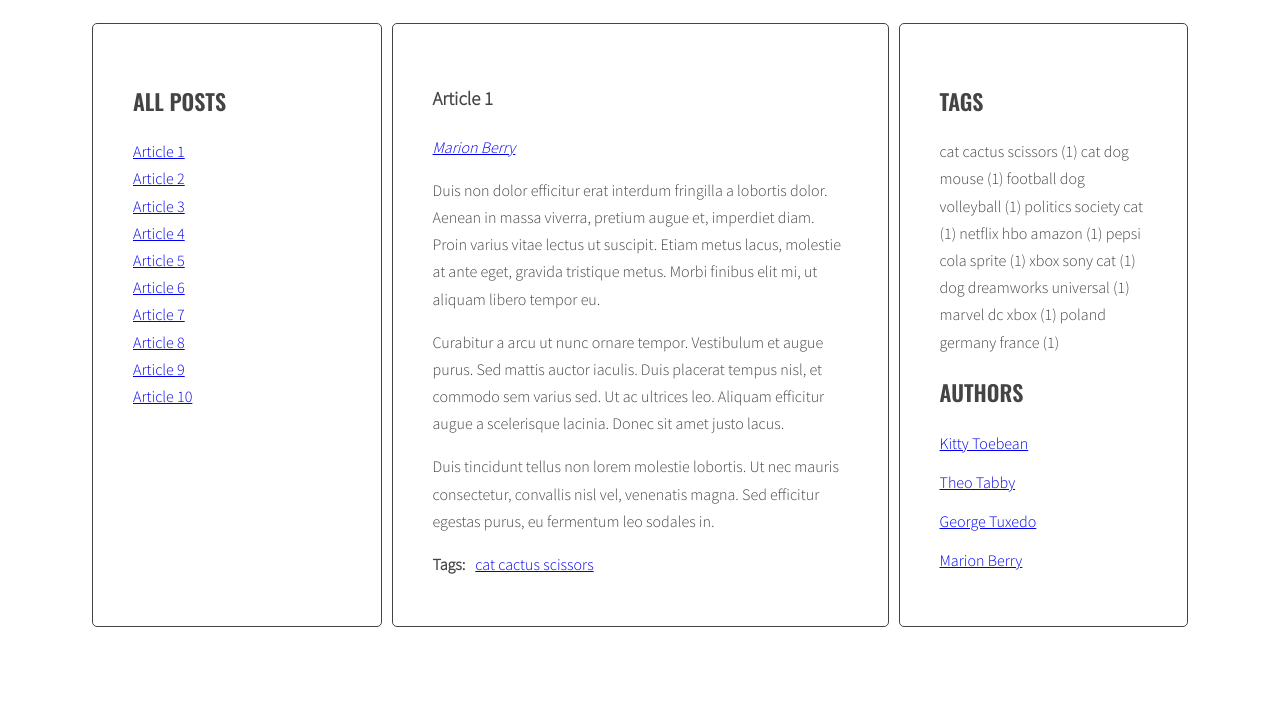
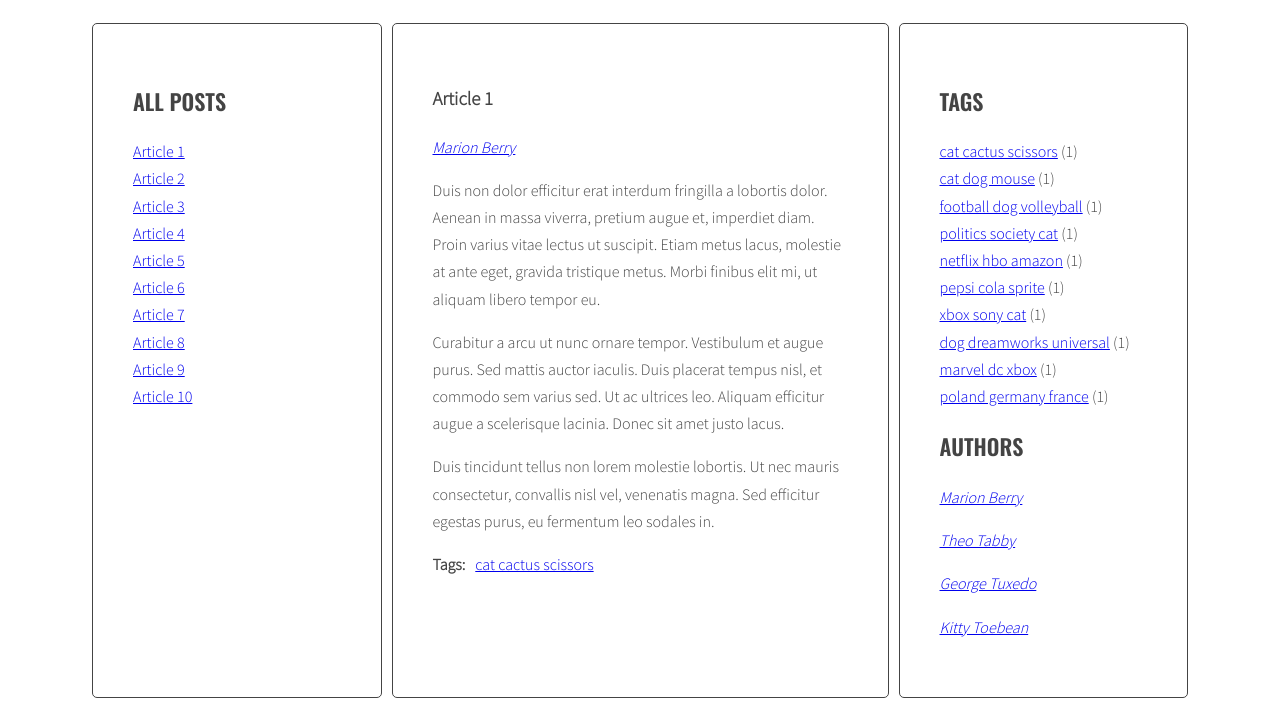
Before and after one commit to wojnoski/javascript-blog, a website: page index.html in a window 1280 px wide. Shown: the part 220-926 px from the top of the page. Before the commit the page ends 855 px from the top, so only its background shows below. Drawn offline with nearby package versions, Linux system fonts and the light colour scheme.

Commit message:
Add authors cloud tags

```diff
--- a/index.html
+++ b/index.html
@@ -204,26 +204,7 @@
                   </ul>
                   <h2 class="section-title">Authors</h2>
                   <ul class="list authors">
-                    <li>
-                      <a href="#">
-                        <span class="author-name">Kitty Toebean</span>
-                      </a>
-                    </li>
-                    <li>
-                      <a href="#">
-                        <span class="author-name">Theo Tabby</span>
-                      </a>
-                    </li>
-                    <li>
-                      <a href="#">
-                        <span class="author-name">George Tuxedo</span>
-                      </a>
-                    </li>
-                    <li>
-                      <a href="#">
-                        <span class="author-name">Marion Berry</span>
-                      </a>
-                    </li>
+
                   </ul>
                 </aside>
               </main>
--- a/js/script.js
+++ b/js/script.js
@@ -45,7 +45,10 @@ const titleClickHandler = function(event){
 const optArticleSelector = '.post',
   optTitleSelector = '.post-title',
   optTitleListSelector = '.titles',
-  optTagsListSelector = '.tags.list';
+  optTagsListSelector = '.tags.list',
+  optCloudClassCount = 5,
+  optCloudClassPrefix = 'tag-size-',
+  optAuthorsListSelector = '.authors';
 
 function generateTitleLinks(customSelector = ''){
 
@@ -104,6 +107,33 @@ generateTitleLinks();
 
 const optArticleTagSelector = '.post-tags .list';
 
+function calculateTagsParams(tags){
+  const params = {
+    min: 0,
+    max: 99999
+  }
+  for (let tag in tags){
+    if (tags[tag]>params.max){
+      params.min = tags[tag];
+    }
+    if(tags[tag]<params.min){
+      params.min = tags[tag];
+    }
+    console.log(tag + ' is used ' + tags[tag] + ' times');
+  }
+  return params;
+}
+calculateTagsParams();
+
+function calculateTagClass(count,params){
+  console.log(count,params);
+  const normalizedCount = count - params.min;
+  const normalizedMax = params.max - params.min;
+  const percentage = normalizedCount / normalizedMax;
+  const classNumber = Math.floor( percentage * (optCloudClassCount - 1) + 1 );
+  return classNumber;
+}
+
 function generateTags(){
   /* create a new variable allTags with an empty object */
   let allTags = {};
@@ -144,11 +174,15 @@ function generateTags(){
   /* find list of tags in right column */
   const tagList = document.querySelector(optTagsListSelector);
   /* [NEW] create variable for all links HTML code */
+  const tagsParams = calculateTagsParams(allTags);
+  console.log('tagsParams: ', tagsParams);
   let allTagsHTML = '';
   /* START LOOP: for each tag in allTags */
   for (let tag in allTags){
     /* generate code of a link and add it to allTagsHTML */
-    allTagsHTML += tag + ' (' + allTags[tag] + ') ';
+    const tagLinkHTML = '<li><a class="'+ optCloudClassPrefix + calculateTagClass(allTags[tag], tagsParams) + '" href="#tag-' + tag+ '">' + tag + '</a> ('+ allTags[tag]+ ')</li>';
+    console.log('tagLinkHTML:', tagLinkHTML);
+    allTagsHTML += tagLinkHTML;
   }
   /* END LOOP: for each tag in allTags */
   /* add HTML from allTagsHTML to tagList */
@@ -201,6 +235,7 @@ addClickListenersToTags();
 const optArticleAuthorSelector = '.post .post-author';
 
 function generateAuthors(){
+  let allAuthors = [];
   const articles = document.querySelectorAll(optArticleSelector);
   for (let article of articles){
     const authorList = article.querySelector(optArticleAuthorSelector);
@@ -209,6 +244,11 @@ function generateAuthors(){
     console.log(AuthorName);
     const AuthorHTML = '<p class="post-author"><a href="#author-'+ AuthorName +'"><span>'+ AuthorName +'</span></a></p>';
     authorList.innerHTML = AuthorHTML;
+    if(allAuthors.indexOf(AuthorHTML) == -1){
+      allAuthors.push(AuthorHTML);
+    }
+    const authorsList = document.querySelector(optAuthorsListSelector);
+    authorsList.innerHTML = allAuthors.join(' ');
   }
 }
 generateAuthors();
```
Also changed, not shown: 1 other file.
